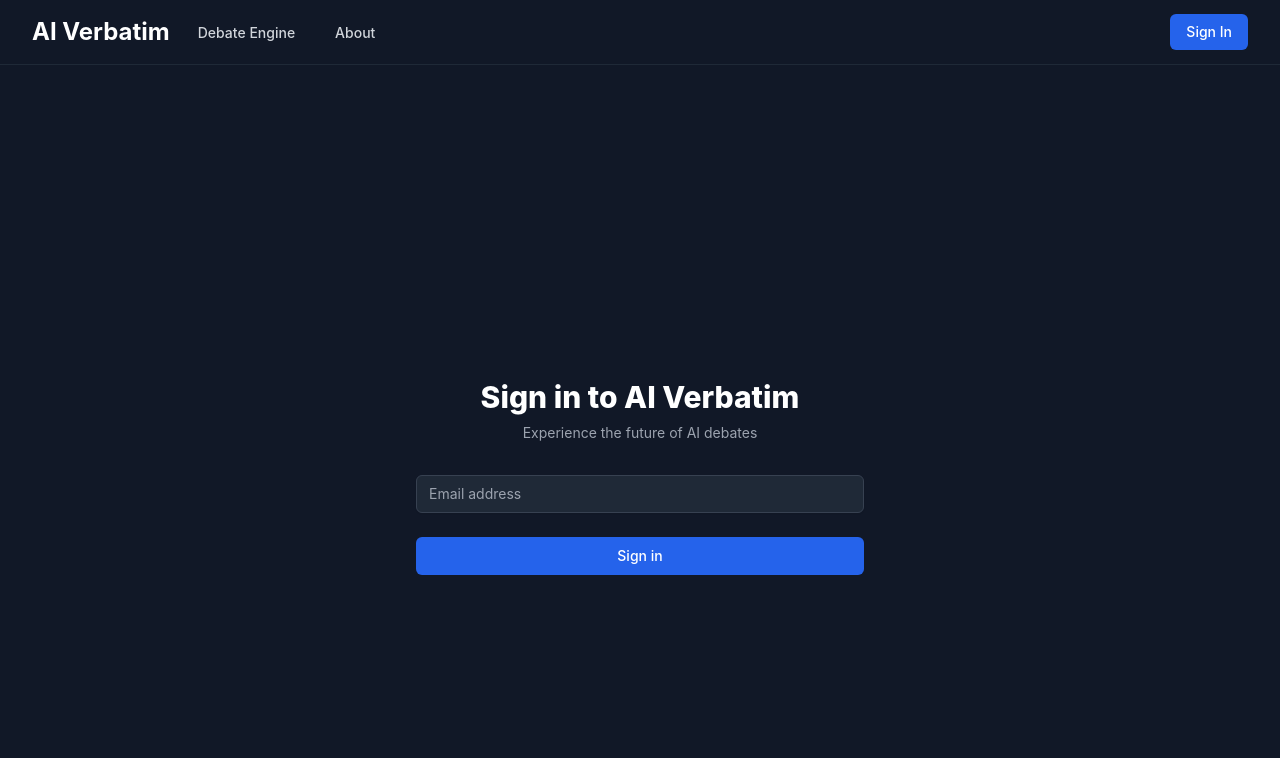
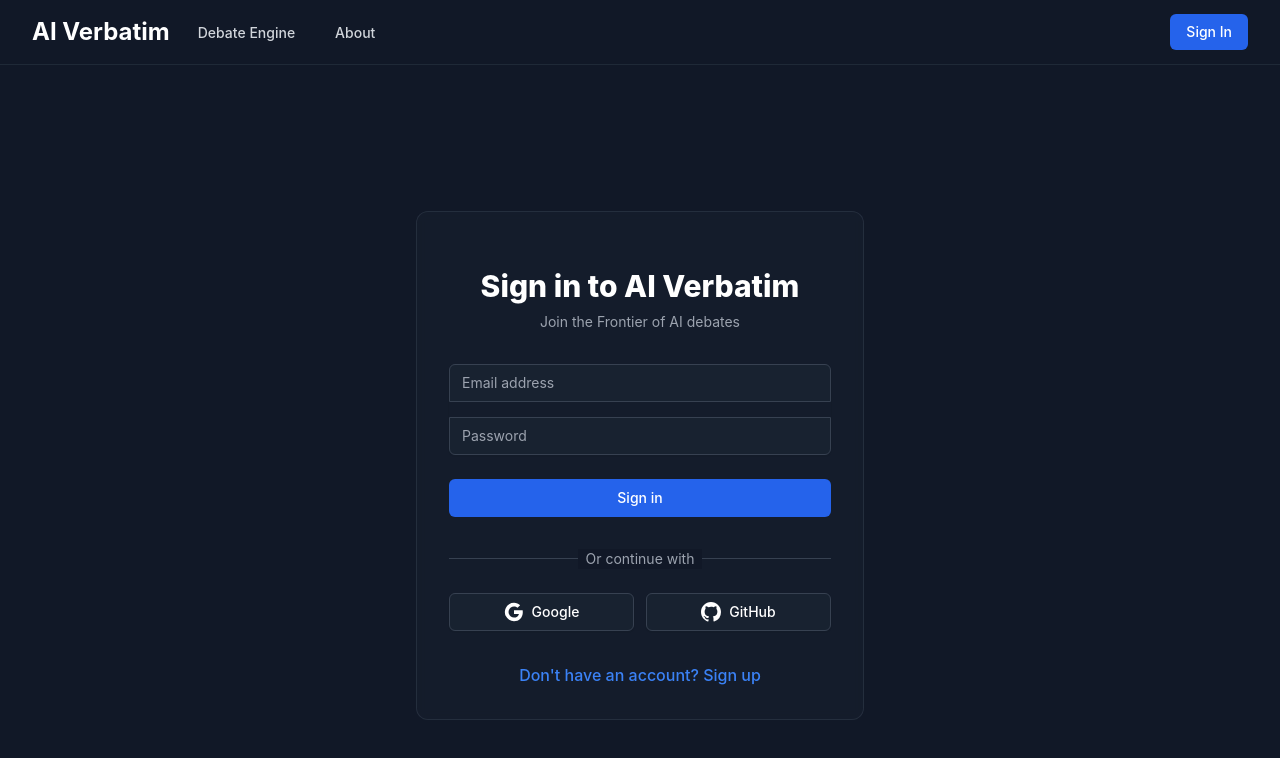
Before and after one commit to defreeze/ai-verbatim-debates, a React (Create React App) app in the folder frontend/: page /login in a window 1280 px wide. Shown: the top 758 px of the page. Built offline with nearby package versions, Linux system fonts and the light colour scheme; no server answers.

Commit message:
Fix authentication flow and navigation: - Update useAuth hook with proper Firebase integration - Fix sign out functionality - Update navigation and account components - Clean up login component

```diff
--- a/frontend/src/components/Login.tsx
+++ b/frontend/src/components/Login.tsx
@@ -1,32 +1,102 @@
-import React, { useState } from 'react';
+import React, { useState, useEffect } from 'react';
 import { useNavigate } from 'react-router-dom';
 import { useAuth } from '../hooks/useAuth';
+import { auth } from '../config/firebase.config';
+import {
+  signInWithEmailAndPassword,
+  createUserWithEmailAndPassword,
+  GoogleAuthProvider,
+  signInWithPopup,
+  GithubAuthProvider
+} from 'firebase/auth';
 
 const Login: React.FC = () => {
   const [email, setEmail] = useState('');
-  const { signIn } = useAuth();
+  const [password, setPassword] = useState('');
+  const [isSignUp, setIsSignUp] = useState(false);
+  const [error, setError] = useState('');
+  const [loading, setLoading] = useState(false);
   const navigate = useNavigate();
+  const { signIn, user } = useAuth();
 
-  const handleSubmit = (e: React.FormEvent) => {
+  useEffect(() => {
+    if (user) {
+      navigate('/account');
+    }
+  }, [user, navigate]);
+
+  const handleEmailAuth = async (e: React.FormEvent) => {
     e.preventDefault();
-    signIn(email);
-    navigate('/');
+    setError('');
+    setLoading(true);
+
+    try {
+      const result = isSignUp
+        ? await createUserWithEmailAndPassword(auth, email, password)
+        : await signInWithEmailAndPassword(auth, email, password);
+
+      signIn(result.user);
+      navigate('/account');
+    } catch (err: any) {
+      setError(err.message || 'An error occurred during authentication');
+    } finally {
+      setLoading(false);
+    }
+  };
+
+  const handleGoogleSignIn = async () => {
+    setError('');
+    setLoading(true);
+
+    try {
+      const provider = new GoogleAuthProvider();
+      const result = await signInWithPopup(auth, provider);
+      signIn(result.user);
+      navigate('/account');
+    } catch (err: any) {
+      setError(err.message || 'Failed to sign in with Google');
+    } finally {
+      setLoading(false);
+    }
+  };
+
+  const handleGithubSignIn = async () => {
+    setError('');
+    setLoading(true);
+
+    try {
+      const provider = new GithubAuthProvider();
+      const result = await signInWithPopup(auth, provider);
+      signIn(result.user);
+      navigate('/account');
+    } catch (err: any) {
+      setError(err.message || 'Failed to sign in with GitHub');
+    } finally {
+      setLoading(false);
+    }
   };
 
   return (
     <div className="min-h-screen flex items-center justify-center bg-gray-900 py-12 px-4 sm:px-6 lg:px-8">
-      <div className="max-w-md w-full space-y-8">
+      <div className="max-w-md w-full space-y-8 bg-gray-800/30 p-8 rounded-xl backdrop-blur-sm border border-gray-700/50">
         <div>
           <h2 className="mt-6 text-center text-3xl font-extrabold text-white">
-            Sign in to AI Verbatim
+            {isSignUp ? 'Create your account' : 'Sign in to AI Verbatim'}
           </h2>
           <p className="mt-2 text-center text-sm text-gray-400">
-            Experience the future of AI debates
+            Join the Frontier of AI debates
           </p>
         </div>
-        <form className="mt-8 space-y-6" onSubmit={handleSubmit}>
+
+        {error && (
+          <div className="bg-red-500/10 border border-red-500/50 text-red-400 px-4 py-3 rounded relative" role="alert">
+            <span className="block sm:inline">{error}</span>
+          </div>
+        )}
+
+        <form className="mt-8 space-y-6" onSubmit={handleEmailAuth}>
           <div className="rounded-md shadow-sm -space-y-px">
-            <div>
+            <div className="mb-4">
               <label htmlFor="email-address" className="sr-only">
                 Email address
               </label>
@@ -36,10 +106,26 @@
                 type="email"
                 autoComplete="email"
                 required
-                className="appearance-none rounded-md relative block w-full px-3 py-2 border border-gray-700 bg-gray-800 text-white placeholder-gray-400 focus:outline-none focus:ring-blue-500 focus:border-blue-500 focus:z-10 sm:text-sm"
+                className="appearance-none rounded-t-md relative block w-full px-3 py-2 border border-gray-700 bg-gray-800/50 text-white placeholder-gray-400 focus:outline-none focus:ring-blue-500 focus:border-blue-500 focus:z-10 sm:text-sm"
                 placeholder="Email address"
                 value={email}
                 onChange={(e) => setEmail(e.target.value)}
+              />
+            </div>
+            <div>
+              <label htmlFor="password" className="sr-only">
+                Password
+              </label>
+              <input
+                id="password"
+                name="password"
+                type="password"
+                autoComplete={isSignUp ? 'new-password' : 'current-password'}
+                required
+                className="appearance-none rounded-b-md relative block w-full px-3 py-2 border border-gray-700 bg-gray-800/50 text-white placeholder-gray-400 focus:outline-none focus:ring-blue-500 focus:border-blue-500 focus:z-10 sm:text-sm"
+                placeholder="Password"
+                value={password}
+                onChange={(e) => setPassword(e.target.value)}
               />
             </div>
           </div>
@@ -47,12 +133,83 @@
           <div>
             <button
               type="submit"
-              className="group relative w-full flex justify-center py-2 px-4 border border-transparent text-sm font-medium rounded-md text-white bg-blue-600 hover:bg-blue-700 focus:outline-none focus:ring-2 focus:ring-offset-2 focus:ring-blue-500"
+              disabled={loading}
+              className="group relative w-full flex justify-center py-2 px-4 border border-transparent text-sm font-medium rounded-md text-white bg-blue-600 hover:bg-blue-700 focus:outline-none focus:ring-2 focus:ring-offset-2 focus:ring-blue-500 disabled:opacity-50 disabled:cursor-not-allowed"
             >
-              Sign in
+              {loading ? (
+                <svg className="animate-spin -ml-1 mr-3 h-5 w-5 text-white" xmlns="http://www.w3.org/2000/svg" fill="none" viewBox="0 0 24 24">
+                  <circle className="opacity-25" cx="12" cy="12" r="10" stroke="currentColor" strokeWidth="4"></circle>
+                  <path className="opacity-75" fill="currentColor" d="M4 12a8 8 0 018-8V0C5.373 0 0 5.373 0 12h4zm2 5.291A7.962 7.962 0 014 12H0c0 3.042 1.135 5.824 3 7.938l3-2.647z"></path>
+                </svg>
+              ) : null}
+              {isSignUp ? 'Create Account' : 'Sign in'}
             </button>
           </div>
         </form>
+
+        <div className="mt-6">
+          <div className="relative">
+            <div className="absolute inset-0 flex items-center">
+              <div className="w-full border-t border-gray-700"></div>
+            </div>
+            <div className="relative flex justify-center text-sm">
+              <span className="px-2 bg-gray-900 text-gray-400">Or continue with</span>
+            </div>
+          </div>
+
+          <div className="mt-6 grid grid-cols-2 gap-3">
+            <button
+              onClick={handleGoogleSignIn}
+              disabled={loading}
+              className="w-full inline-flex justify-center py-2 px-4 border border-gray-700 rounded-md shadow-sm bg-gray-800/50 text-sm font-medium text-white hover:bg-gray-800 focus:outline-none focus:ring-2 focus:ring-offset-2 focus:ring-gray-500"
+            >
+              <svg className="w-5 h-5 mr-2" viewBox="0 0 24 24">
+                <path
+                  fill="currentColor"
+                  d="M22.56 12.25c0-.78-.07-1.53-.2-2.25H12v4.26h5.92c-.26 1.37-1.04 2.53-2.21 3.31v2.77h3.57c2.08-1.92 3.28-4.74 3.28-8.09z"
+                />
+                <path
+                  fill="currentColor"
+                  d="M12 23c2.97 0 5.46-.98 7.28-2.66l-3.57-2.77c-.98.66-2.23 1.06-3.71 1.06-2.86 0-5.29-1.93-6.16-4.53H2.18v2.84C3.99 20.53 7.7 23 12 23z"
+                />
+                <path
+                  fill="currentColor"
+                  d="M5.84 14.09c-.22-.66-.35-1.36-.35-2.09s.13-1.43.35-2.09V7.07H2.18C1.43 8.55 1 10.22 1 12s.43 3.45 1.18 4.93l2.85-2.22.81-.62z"
+                />
+                <path
+                  fill="currentColor"
+                  d="M12 5.38c1.62 0 3.06.56 4.21 1.64l3.15-3.15C17.45 2.09 14.97 1 12 1 7.7 1 3.99 3.47 2.18 7.07l3.66 2.84c.87-2.6 3.3-4.53 6.16-4.53z"
+                />
+              </svg>
+              Google
+            </button>
+
+            <button
+              onClick={handleGithubSignIn}
+              disabled={loading}
+              className="w-full inline-flex justify-center py-2 px-4 border border-gray-700 rounded-md shadow-sm bg-gray-800/50 text-sm font-medium text-white hover:bg-gray-800 focus:outline-none focus:ring-2 focus:ring-offset-2 focus:ring-gray-500"
+            >
+              <svg className="w-5 h-5 mr-2" fill="currentColor" viewBox="0 0 20 20">
+                <path
+                  fillRule="evenodd"
+                  d="M10 0C4.477 0 0 4.484 0 10.017c0 4.425 2.865 8.18 6.839 9.504.5.092.682-.217.682-.483 0-.237-.008-.868-.013-1.703-2.782.605-3.369-1.343-3.369-1.343-.454-1.158-1.11-1.466-1.11-1.466-.908-.62.069-.608.069-.608 1.003.07 1.531 1.032 1.531 1.032.892 1.53 2.341 1.088 2.91.832.092-.647.35-1.088.636-1.338-2.22-.253-4.555-1.113-4.555-4.951 0-1.093.39-1.988 1.029-2.688-.103-.253-.446-1.272.098-2.65 0 0 .84-.27 2.75 1.026A9.564 9.564 0 0110 4.844c.85.004 1.705.115 2.504.337 1.909-1.296 2.747-1.027 2.747-1.027.546 1.379.203 2.398.1 2.651.64.7 1.028 1.595 1.028 2.688 0 3.848-2.339 4.695-4.566 4.942.359.31.678.921.678 1.856 0 1.338-.012 2.419-.012 2.747 0 .268.18.58.688.482A10.019 10.019 0 0020 10.017C20 4.484 15.522 0 10 0z"
+                  clipRule="evenodd"
+                />
+              </svg>
+              GitHub
+            </button>
+          </div>
+        </div>
+
+        <div className="text-center">
+          <button
+            type="button"
+            onClick={() => setIsSignUp(!isSignUp)}
+            className="font-medium text-blue-500 hover:text-blue-400"
+          >
+            {isSignUp ? 'Already have an account? Sign in' : "Don't have an account? Sign up"}
+          </button>
+        </div>
       </div>
     </div>
   );
--- a/frontend/src/components/Navigation.tsx
+++ b/frontend/src/components/Navigation.tsx
@@ -46,13 +46,12 @@
           <div className="hidden sm:ml-6 sm:flex sm:items-center">
             {user ? (
               <div className="flex items-center space-x-4">
-                <span className="text-gray-300">{user.email}</span>
-                <button
-                  onClick={() => signOut()}
-                  className="bg-gray-800 p-2 rounded-md text-gray-400 hover:text-white focus:outline-none focus:ring-2 focus:ring-offset-2 focus:ring-offset-gray-800 focus:ring-white"
+                <Link
+                  to="/account"
+                  className="bg-blue-600 px-4 py-2 rounded-md text-sm font-medium text-white hover:bg-blue-700 focus:outline-none focus:ring-2 focus:ring-offset-2 focus:ring-offset-gray-800 focus:ring-white"
                 >
-                  Sign Out
-                </button>
+                  Account
+                </Link>
               </div>
             ) : (
               <Link
```
Also changed, not shown: frontend/src/App.tsx (+22 -2 lines), frontend/src/hooks/useAuth.tsx (+35 -8 lines).
